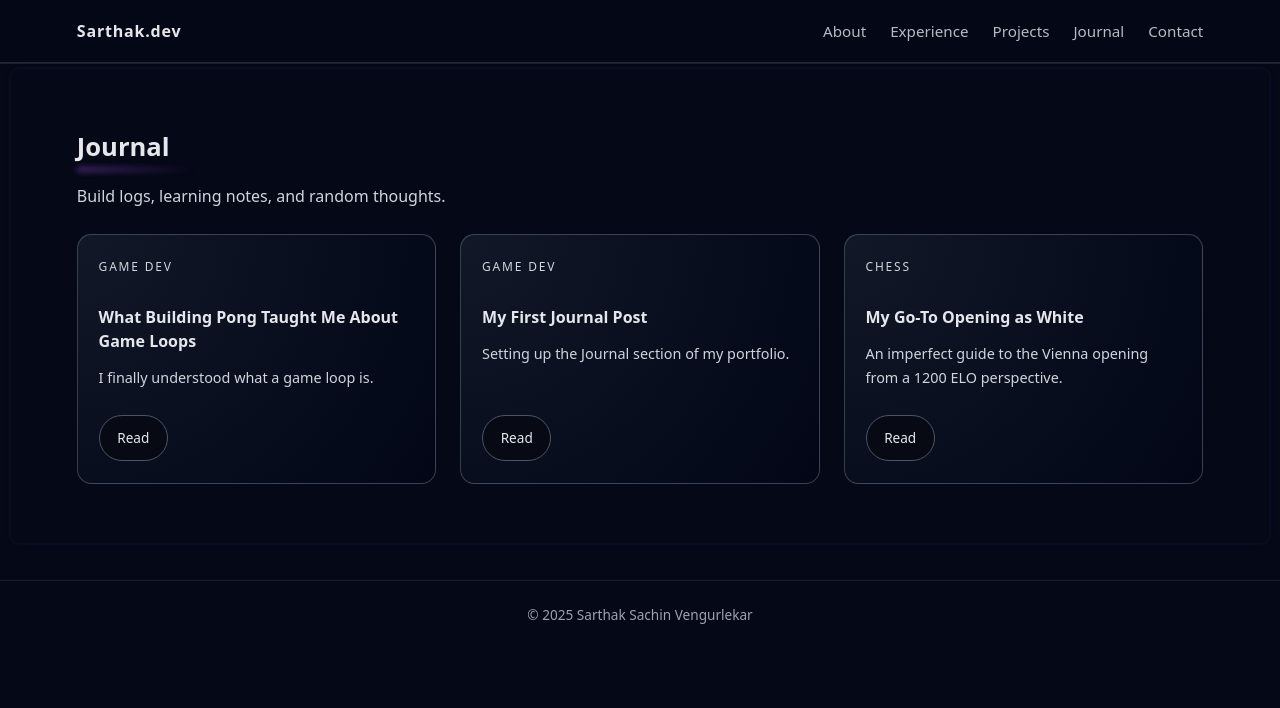
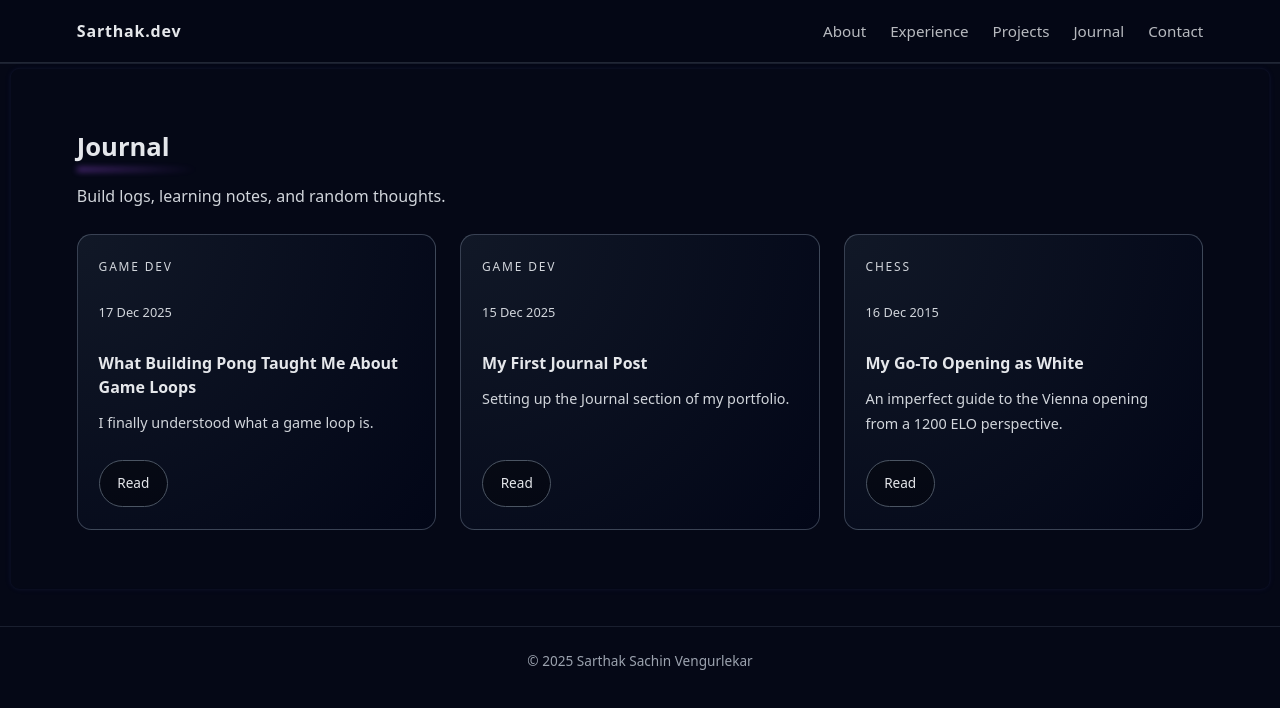
Before and after one commit to sarthakvengurlekar/PassionPortfolio, a React (Vite) app in the folder my-react-app/: page /journal in a window 1280 px wide. Shown: the top 708 px of the page. Built offline with nearby package versions, Linux system fonts and the light colour scheme.

Commit message:
Added post dates in Journal page

```diff
--- a/my-react-app/src/journal/Journal.jsx
+++ b/my-react-app/src/journal/Journal.jsx
@@ -1,8 +1,18 @@
 import { Link } from 'react-router-dom'
 import { getAllPosts } from './postsIndex'
 
+function formatDate(dateStr) {
+  const d = new Date(dateStr)
+  if (Number.isNaN(d.getTime())) return '' // if invalid/missing
+  return d.toLocaleDateString('en-GB', {
+    day: '2-digit',
+    month: 'short',
+    year: 'numeric',
+  })
+}
+
 export default function Journal() {
-  const posts = getAllPosts()
+  const posts = getAllPosts() // already newest first
 
   return (
     <section className="section">
@@ -15,6 +25,11 @@ export default function Journal() {
         {posts.map((post) => (
           <article key={post.slug} className="journal-card">
             <p className="journal-tag">{post.tag}</p>
+
+            {post.date ? (
+              <p className="journal-date">{formatDate(post.date)}</p>
+            ) : null}
+
             <h3>{post.title}</h3>
             <p className="journal-teaser">{post.summary}</p>
 
```
